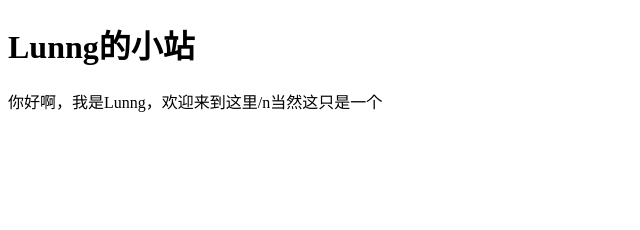
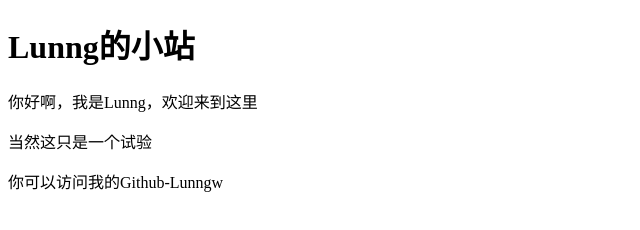
Before and after one commit to Lunngw/Lunngw.github.io, a plain HTML site: page index.html in a window 1280 px wide. Shown: the whole page, without its empty margins (0-640 px from the left). Drawn offline with Linux system fonts and the light colour scheme.

Commit message:
Update index.html

```diff
--- a/index.html
+++ b/index.html
@@ -7,7 +7,9 @@
 	<body>
 		<main>
 			<h1>Lunng的小站</h1>
-			<p>你好啊，我是Lunng，欢迎来到这里/n当然这只是一个</p>
+			<p>你好啊，我是Lunng，欢迎来到这里</p>
+			<p>当然这只是一个试验</p>
+			<p>你可以访问我的<a src="https://github.com/Lunngw/">Github-Lunngw</a></p>
 		</main>
 	</body>
 </html>
```
